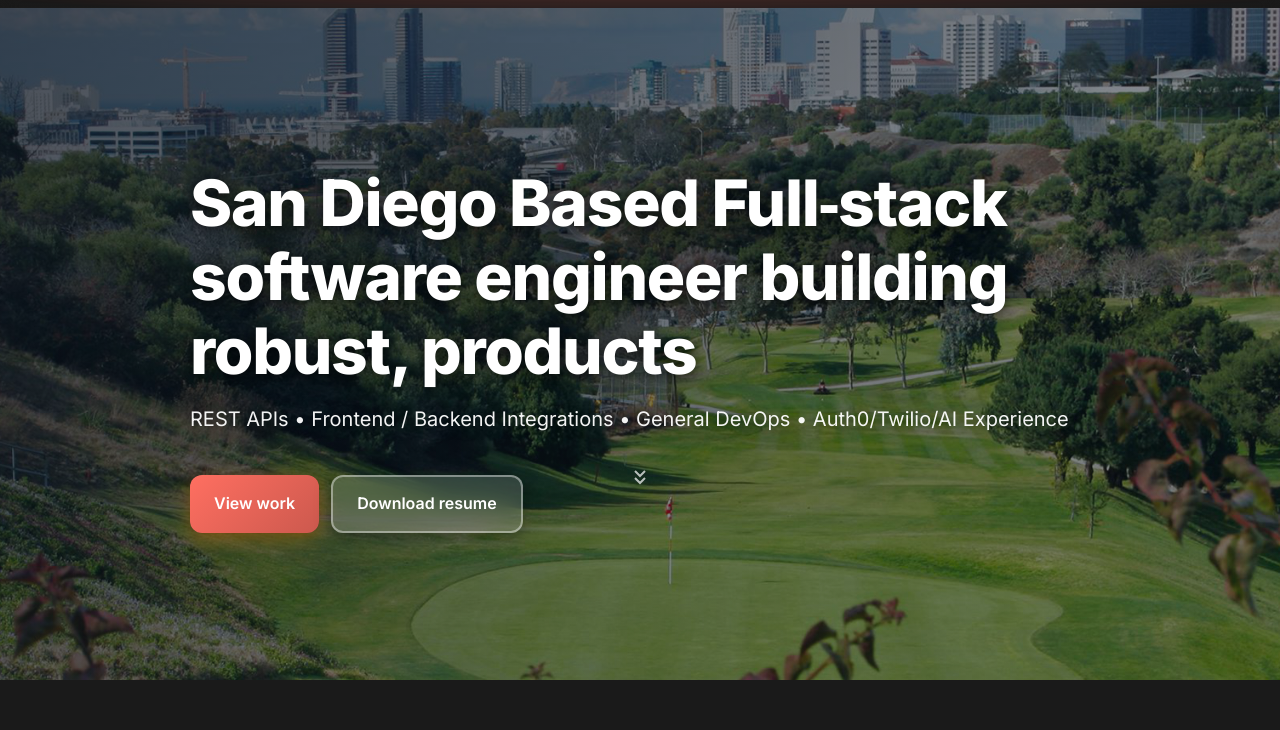
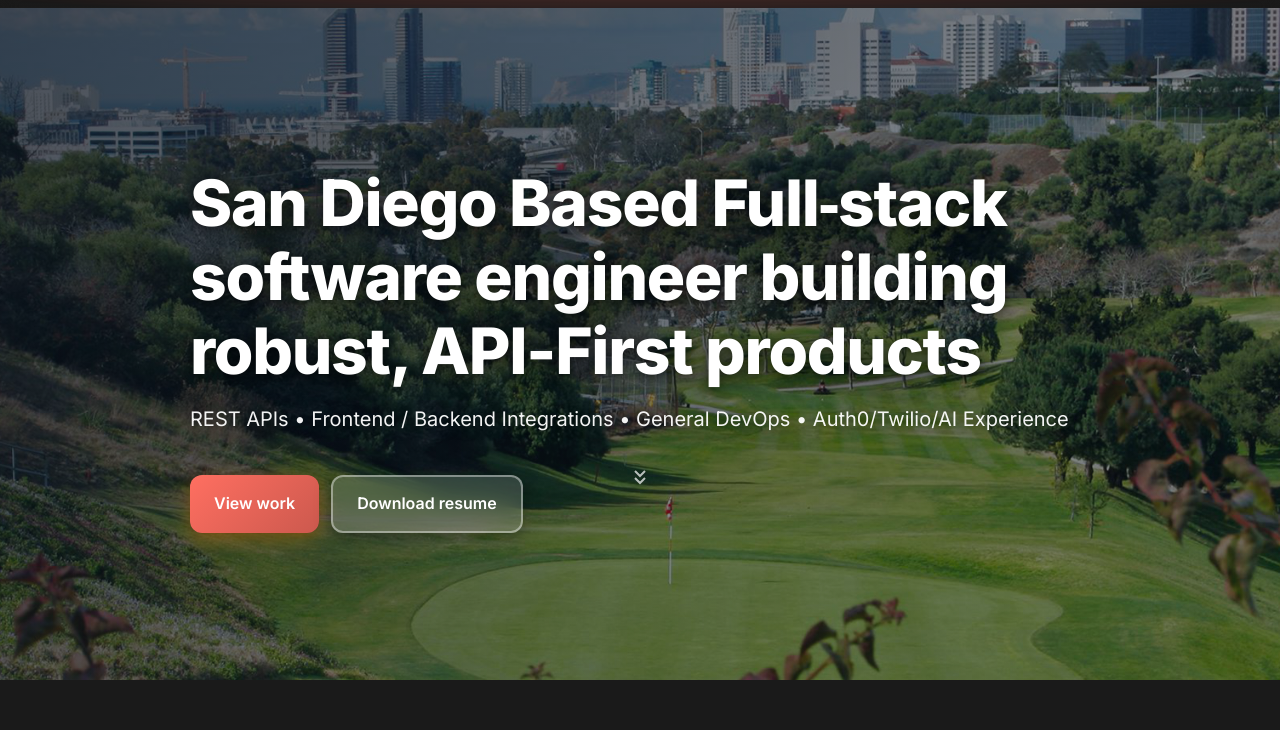
Before and after one commit to alexbanham/alexbanham.github.io, a plain HTML site: page index.html in a window 1280 px wide. Shown: the part 70-800 px from the top of the page. Drawn offline with nearby package versions, Linux system fonts and the light colour scheme.

Commit message:
Fix typo

```diff
--- a/index.html
+++ b/index.html
@@ -58,7 +58,7 @@
                 <div class="hero-overlay" aria-hidden="true"></div>
             </div>
             <div class="container">
-                <h1 id="hero-heading" class="headline">San Diego Based Full‑stack software engineer building robust,  products</h1>
+                <h1 id="hero-heading" class="headline">San Diego Based Full‑stack software engineer building robust, API-First products</h1>
                 <p class="kicker">REST APIs • Frontend / Backend Integrations • General DevOps • Auth0/Twilio/AI Experience</p>
                 <div class="cta">
                     <a class="btn primary" href="#projects" data-analytics data-event="Nav: View work">View work</a>
```
